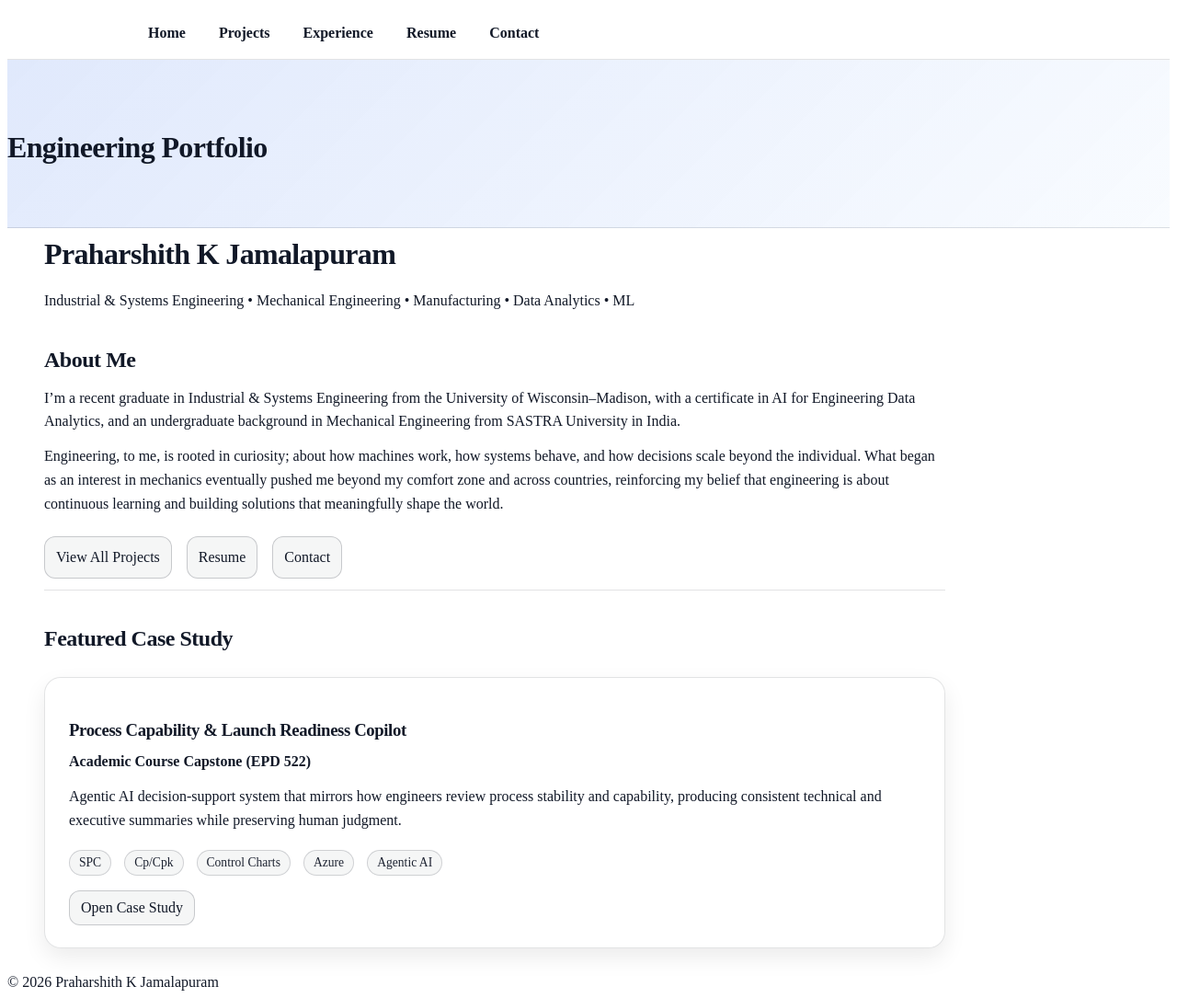
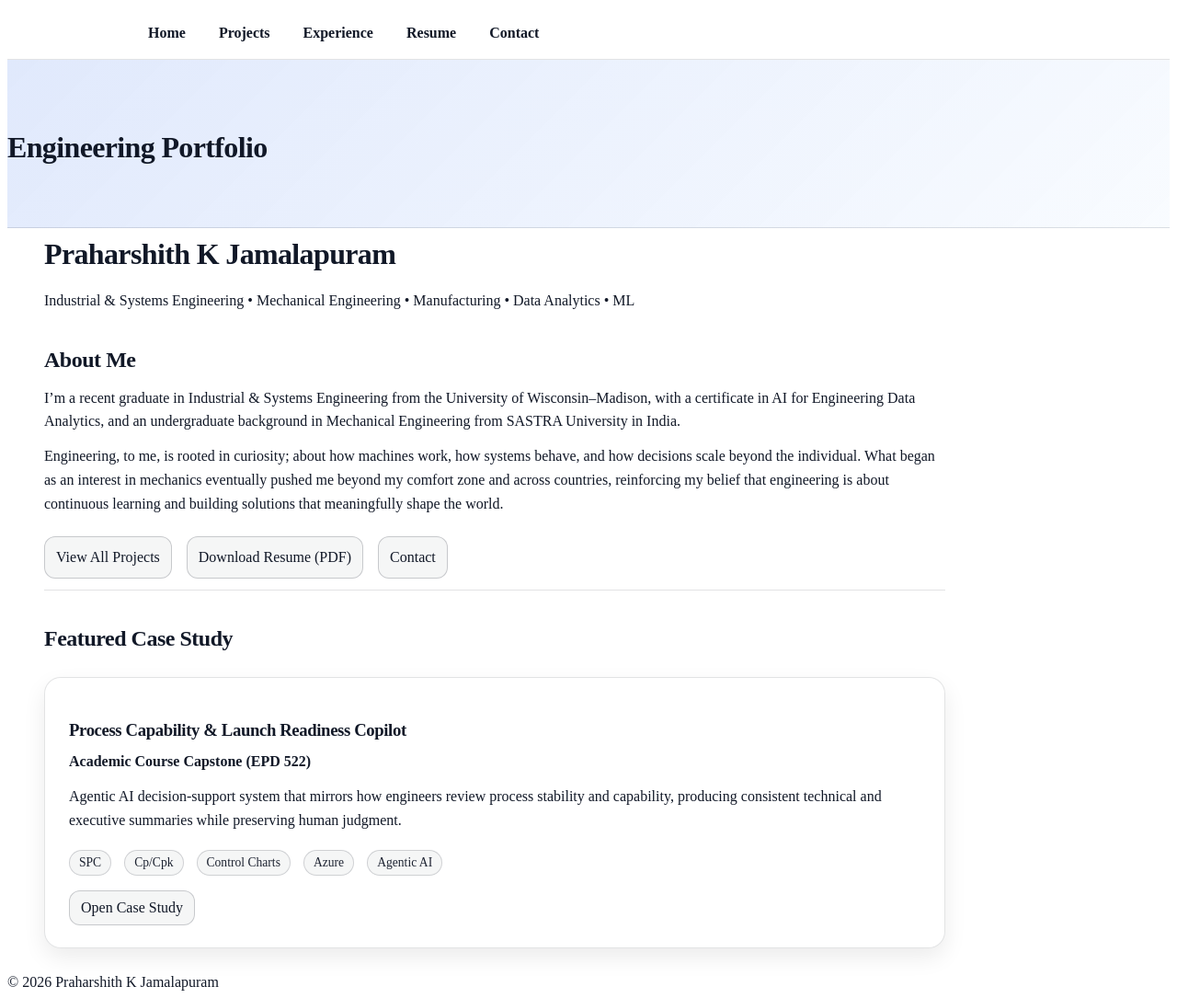
Before and after one commit to KaSho2/KaSho2.github.io, a Jekyll site: the page built from index.md, in a window 1280 px wide and 1085 px high. Shown: the whole window at 92% size. Built offline with Jekyll 4.4.1, drawn with Linux system fonts in a browser that asks for light colours.

Commit message:
Update index.md
Added download resume button

```diff
--- a/index.md
+++ b/index.md
@@ -15,7 +15,7 @@ I’m a recent graduate in Industrial & Systems Engineering from the University
 Engineering, to me, is rooted in curiosity; about how machines work, how systems behave, and how decisions scale beyond the individual. What began as an interest in mechanics eventually pushed me beyond my comfort zone and across countries, reinforcing my belief that engineering is about continuous learning and building solutions that meaningfully shape the world.
 
 <a class="btn" href="/projects/">View All Projects</a>
-<a class="btn" href="/resume/">Resume</a>
+<a class="btn" href="/assets/pdfs/Resume.pdf">Download Resume (PDF)</a>
 <a class="btn" href="/contact/">Contact</a>
 
 ---
```
